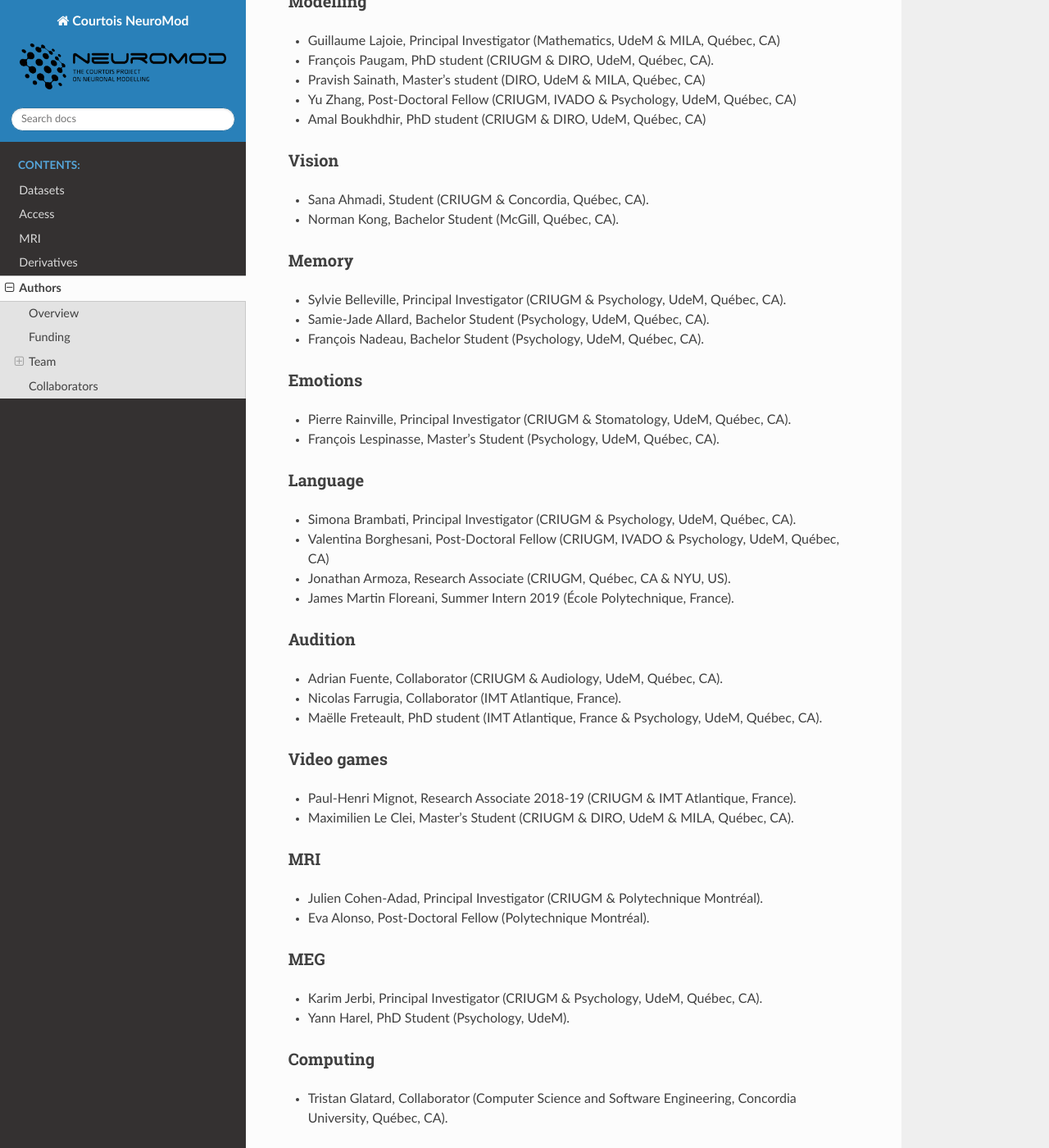
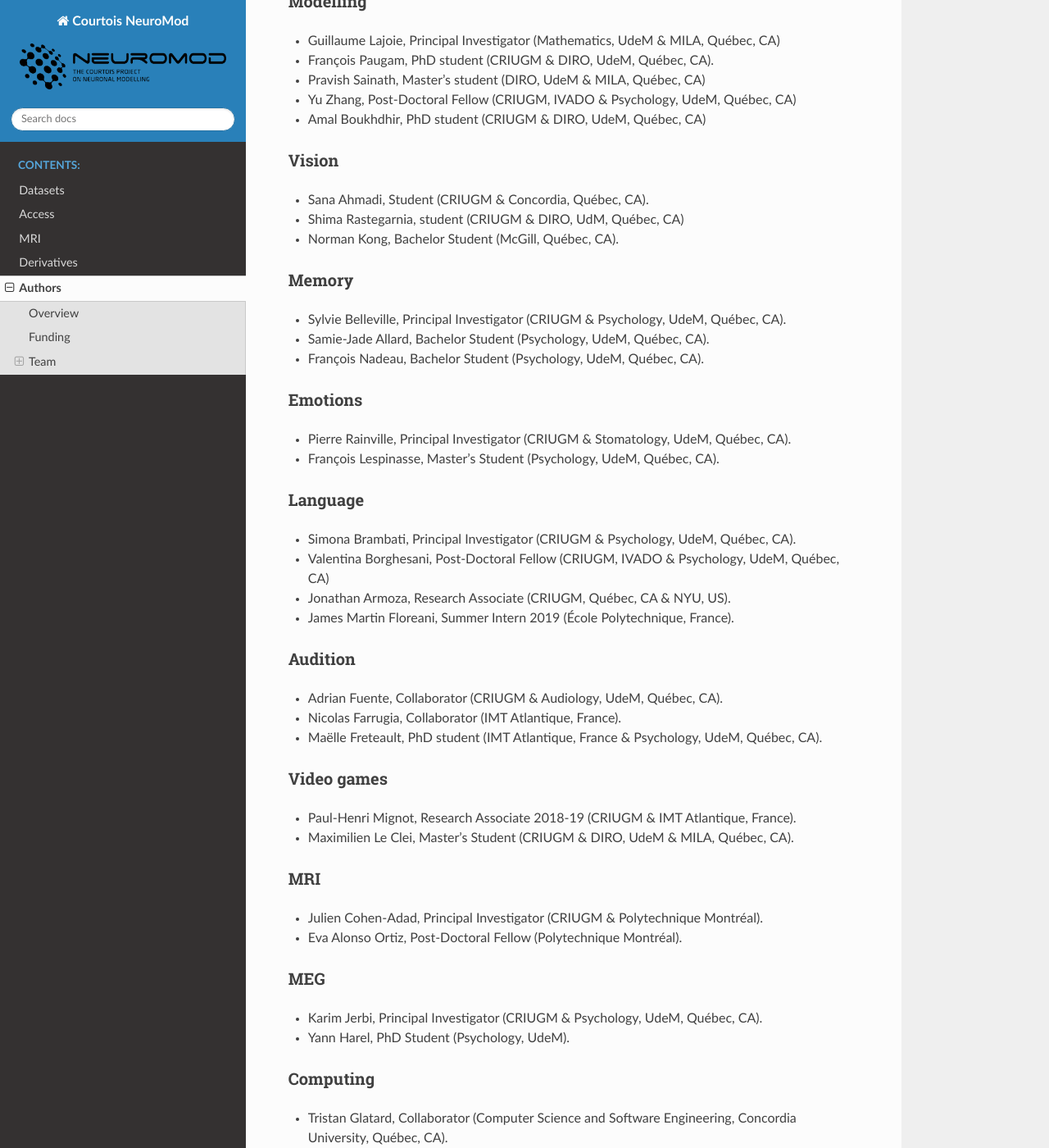
Before and after one commit to courtois-neuromod/cneuromod_docs, a Sphinx documentation site: the page built from source/AUTHORS.md, in a window 1280 px wide and 1400 px high, scrolled down 871 px. Shown: the whole window at 82% size. Built offline with Sphinx 7.4.7 and the Read the Docs theme 2.0.0, drawn with Linux system fonts in a browser that asks for light colours; some of the changed text lies outside the part shown.

Commit message:
Update AUTHORS.md
Fixed typos on Eva name
Added Engineering section
Added Shima

```diff
--- a/source/AUTHORS.md
+++ b/source/AUTHORS.md
@@ -26,6 +26,7 @@
 
 ### Vision
  * Sana Ahmadi, Student (CRIUGM & Concordia, Québec, CA).
+ * Shima Rastegarnia, student (CRIUGM & DIRO, UdM, Québec, CA)
  * Norman Kong, Bachelor Student (McGill, Québec, CA).
 
 ### Memory
@@ -54,7 +55,7 @@
 
 ### MRI
  * Julien Cohen-Adad, Principal Investigator (CRIUGM & Polytechnique Montréal).
- * Eva Alonso, Post-Doctoral Fellow (Polytechnique Montréal).
+ * Eva Alonso Ortiz, Post-Doctoral Fellow (Polytechnique Montréal).
 
 ### MEG
  * Karim Jerbi, Principal Investigator (CRIUGM & Psychology, UdeM, Québec, CA).
@@ -63,7 +64,10 @@
 ### Computing
  * Tristan Glatard, Collaborator (Computer Science and Software Engineering, Concordia University, Québec, CA).
 
-## Collaborators
+### Collaborators
  * Tamara Vanderwal (University of British Columbia, Vancouver, CA).
  * Christopher Steele (Concordia University, Québec, CA).
  * Jean-Baptiste Poline (McGill University, Québec, CA).
+
+ ### Engineering
+  * André Cyr, Engineer (UNF & CRIUGM, Québec, CA)
```
